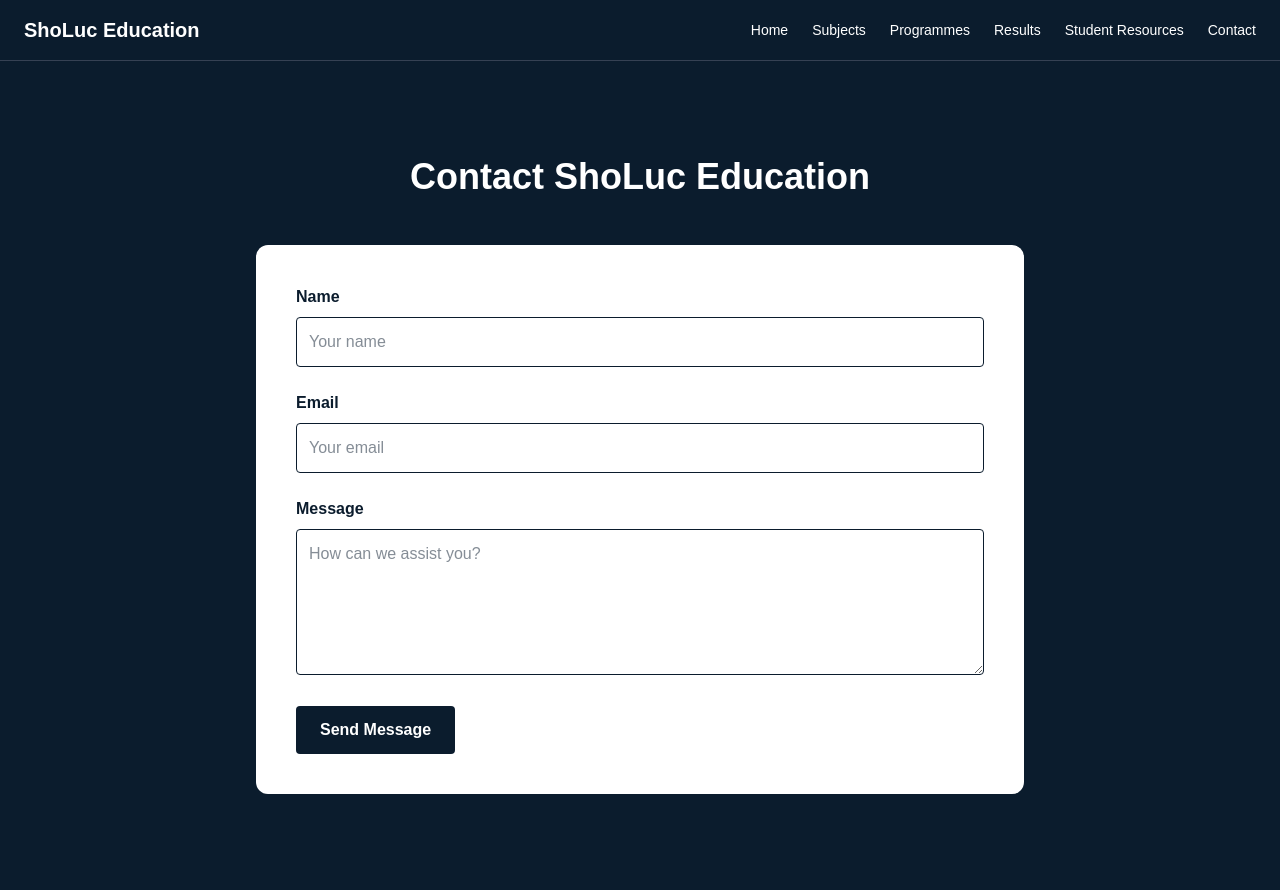
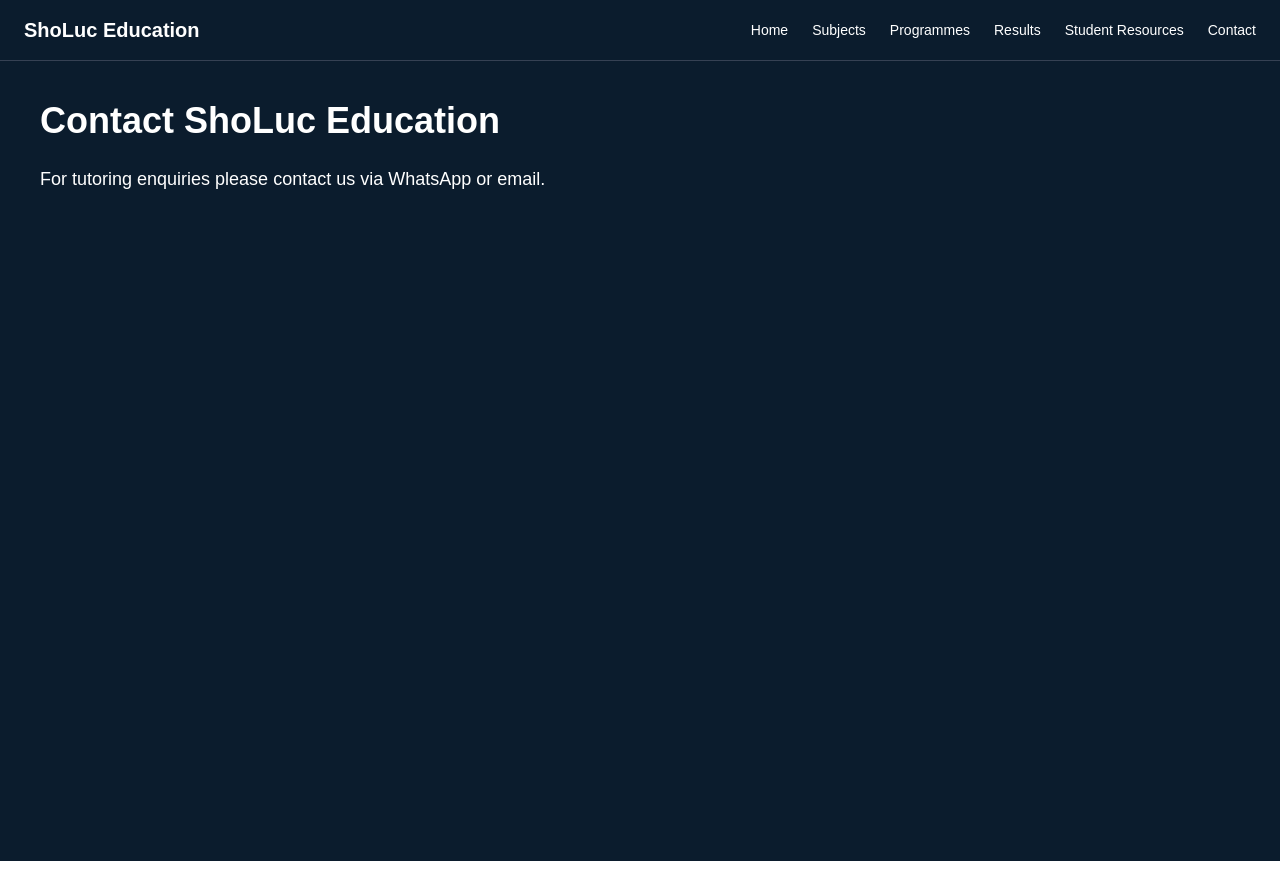
Before and after one commit to sholucholdings-hash/sholuc-education, a Next.js app: page /contact in a window 1280 px wide. After the commit the page ends 861 px from the top, so only its background shows below. Built offline with nearby package versions, Linux system fonts and the light colour scheme.

Commit message:
Fix contact page module export

```diff
--- a/app/contact/page.tsx
+++ b/app/contact/page.tsx
@@ -1,54 +1,11 @@
-export default function Contact() {
+export default function ContactPage() {
+  return (
+    <div className="min-h-screen bg-[#0B1C2D] text-white p-10">
+      <h1 className="text-4xl font-bold mb-6">Contact ShoLuc Education</h1>
 
-return (
-
-<div className="min-h-screen bg-[#0B1C2D] text-white py-24 px-6">
-
-<h1 className="text-4xl font-bold text-center mb-12">
-Contact ShoLuc Education
-</h1>
-
-<div className="max-w-3xl mx-auto bg-white text-[#0B1C2D] p-10 rounded-xl">
-
-<form className="space-y-6">
-
-<div>
-<label className="font-semibold block mb-2">Name</label>
-<input
-type="text"
-className="w-full p-3 border rounded"
-placeholder="Your name"
-/>
-</div>
-
-<div>
-<label className="font-semibold block mb-2">Email</label>
-<input
-type="email"
-className="w-full p-3 border rounded"
-placeholder="Your email"
-/>
-</div>
-
-<div>
-<label className="font-semibold block mb-2">Message</label>
-<textarea
-className="w-full p-3 border rounded"
-rows={5}
-placeholder="How can we assist you?"
-></textarea>
-</div>
-
-<button className="bg-[#0B1C2D] text-white px-6 py-3 rounded font-semibold">
-Send Message
-</button>
-
-</form>
-
-</div>
-
-</div>
-
-);
-
+      <p className="text-lg">
+        For tutoring enquiries please contact us via WhatsApp or email.
+      </p>
+    </div>
+  );
 }
```
